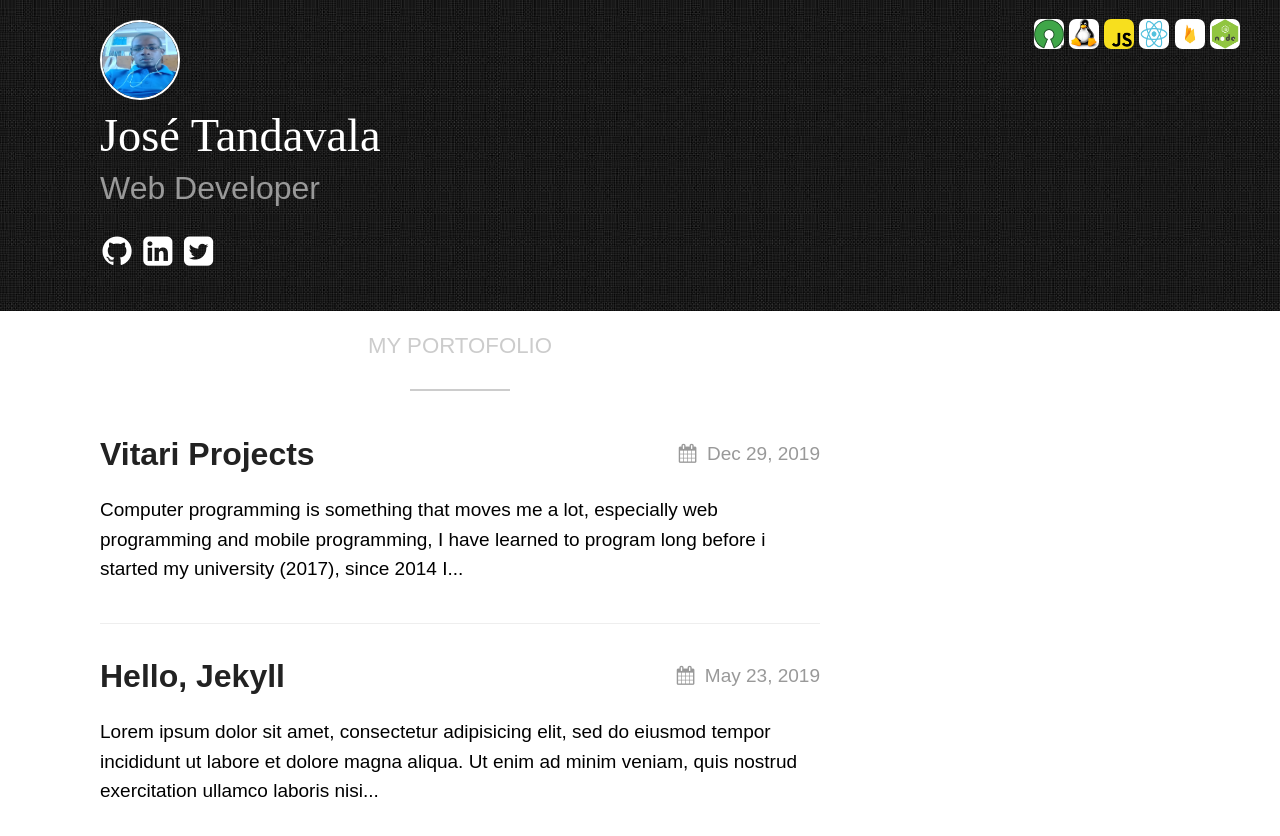
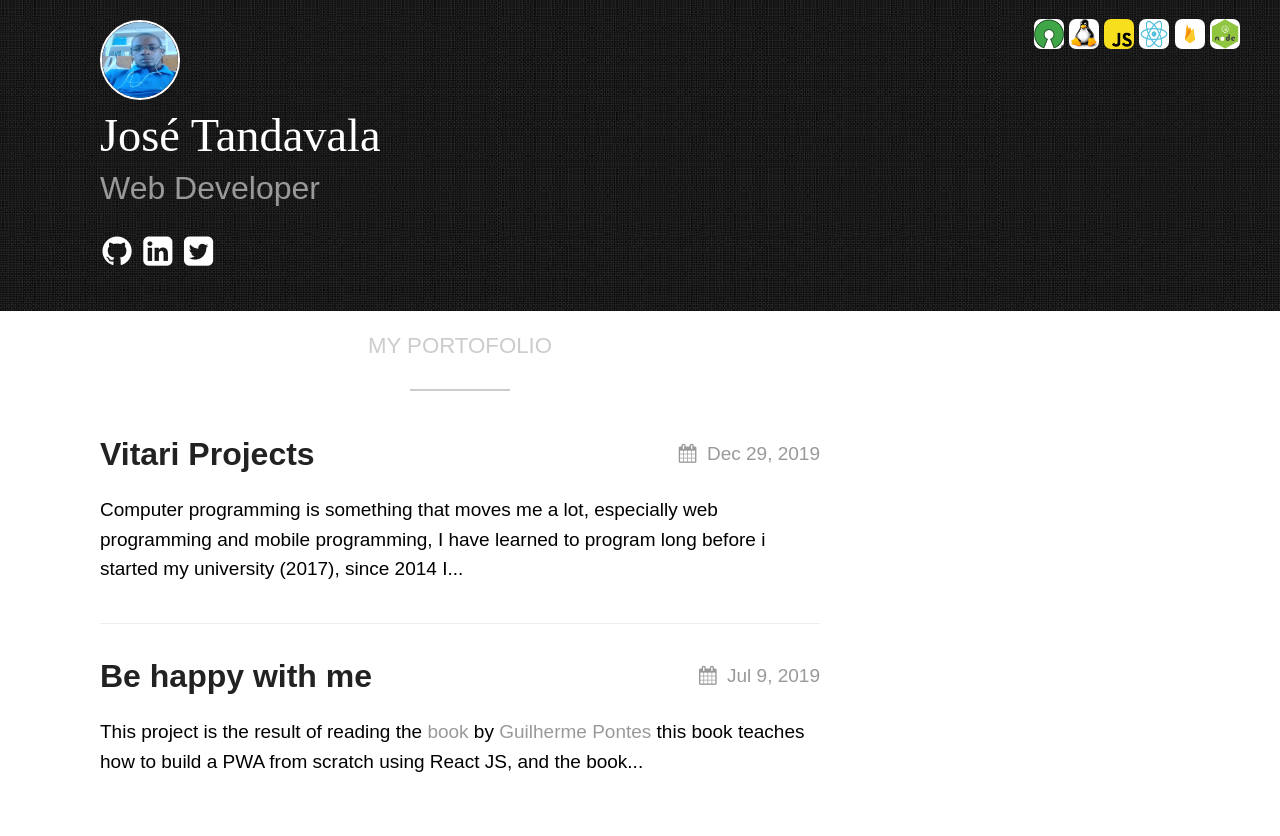
Before and after one commit to tandavala/tandavala.github.io, a Jekyll site: the page built from index.md, in a window 1280 px wide. Shown: the top 836 px of the page. Built offline with Jekyll 4.4.1, drawn with Linux system fonts in a browser that asks for light colours.

Commit message:
add behappy with me project

```diff
--- /dev/null
+++ b/_posts/2019-05-23-be-happy-with-me.markdown
@@ -0,0 +1,11 @@
+---
+layout: post
+title: "Be happy with me"
+date: 2019-07-09 14:03:36 +0530
+---
+
+This project is the result of reading the [book](https://www.casadocodigo.com.br/products/livro-pwa) by [Guilherme Pontes](https://github.com/lgapontes) this book teaches how to build a PWA from scratch using React JS, and the book focus a lot on good practice when building a PWA in the end of the book we use the google LightHouse tool to check if tour PWA meats the requeriment of a modern PWA by using LightHouse. LightHouse is an open source tool that audits a web application for the PWA feature, it provides a set of metrics to help guide you in creating a full application PWA for your users.
+
+<img src="/assets/images/projects/behappywith.me.png" >
+
+If you would like to know more about this project click on this [link](https://github.com/tandavala/vitari-projectos) or visit the [demo](https://bomcaracter-ce053.firebaseapp.com/) build by me
--- a/_posts/2019-05-23-welcome-to-jekyll.markdown
+++ /dev/null
@@ -1,14 +0,0 @@
----
-layout: post
-title:  "Hello, Jekyll"
-date:   2019-05-23 21:03:36 +0530
----
-Lorem ipsum dolor sit amet, consectetur adipisicing elit, sed do eiusmod tempor incididunt ut labore et dolore magna aliqua. Ut enim ad minim veniam, quis nostrud exercitation ullamco laboris nisi ut aliquip ex ea commodo consequat. Duis aute irure dolor in reprehenderit in voluptate velit esse
-
-![texture theme preview](https://images.unsplash.com/photo-1500322969630-a26ab6eb64cc?ixlib=rb-1.2.1&ixid=eyJhcHBfaWQiOjEyMDd9&w=1000&q=80)
-
-Check out the [Jekyll docs][jekyll-docs] for more info on how to get the most out of Jekyll. File all bugs/feature requests at [Jekyll’s GitHub repo][jekyll-gh]. If you have questions, you can ask them on [Jekyll Talk][jekyll-talk].
-
-[jekyll-docs]: https://jekyllrb.com/docs/home
-[jekyll-gh]:   https://github.com/jekyll/jekyll
-[jekyll-talk]: https://talk.jekyllrb.com/
--- a/_posts/2019-06-30-vitari-projects.markdown
+++ b/_posts/2019-06-30-vitari-projects.markdown
@@ -12,4 +12,4 @@ Project Project is a simple project based on Firebase and Reactjs
 
 <img src="/assets/images/projects/vitari-projects.png" >
 
-If you would like to know more about this project click on this [link](https://github.com/tandavala/vitari-projectos)
+If you would like to know more about this project click on this [link](https://github.com/tandavala/vitari-projectos) or visit the [demo](https://blog-906fc.firebaseapp.com/)
```
Also changed, not shown: assets/images/projects/behappywith.me.png (added).
